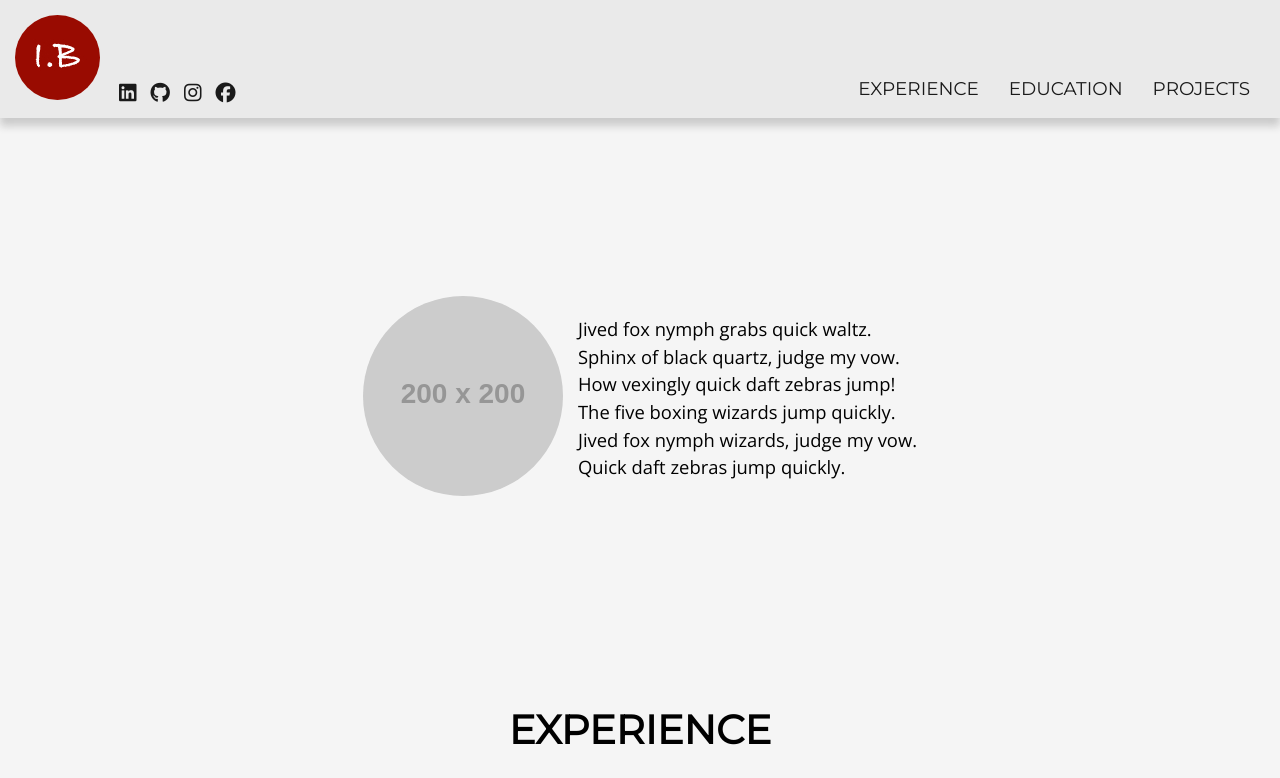
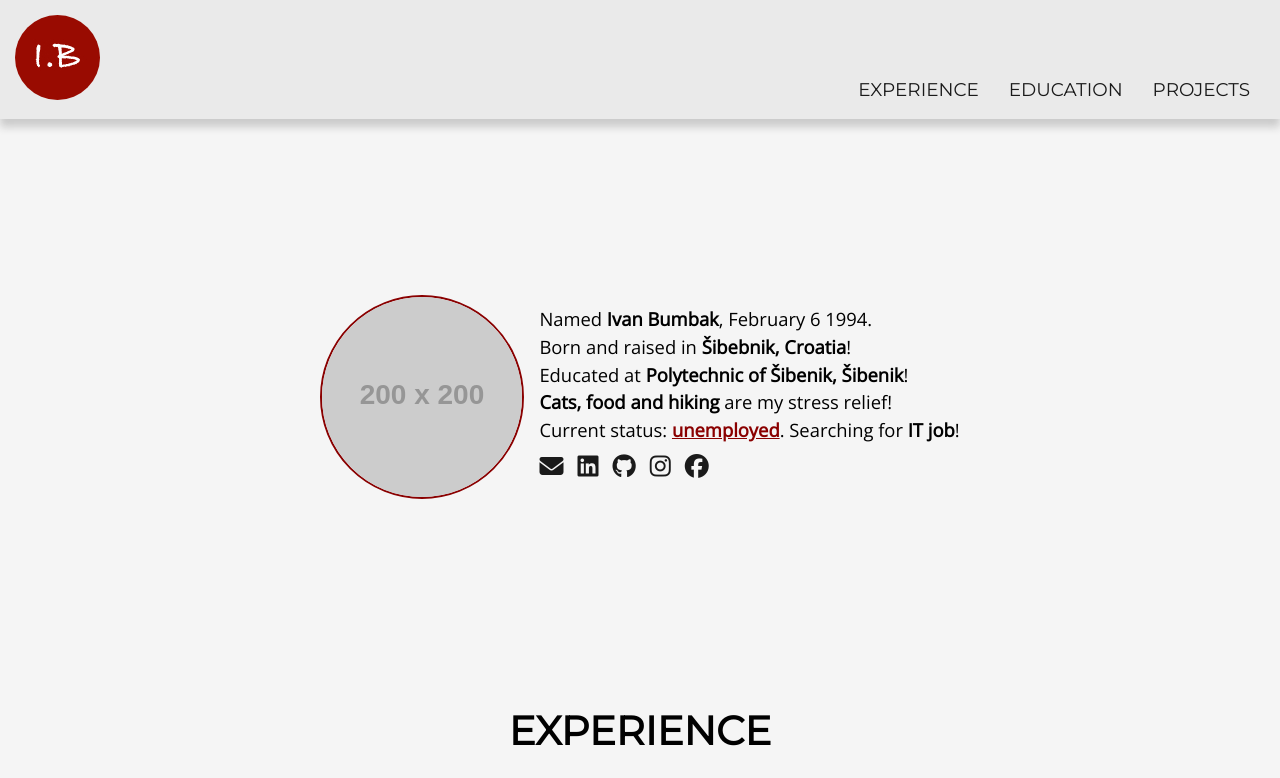
Before and after one commit to ivanbumbak/cv, a plain HTML site: page index.html in a window 1280 px wide. Shown: the top 778 px of the page. Drawn offline with nearby package versions, Linux system fonts and the light colour scheme; placeholder pictures from the web are drawn by us.

Commit message:
Add files via upload

```diff
--- a/index.html
+++ b/index.html
@@ -14,26 +14,6 @@
       <!-- Navigation logo -->
       <div class="logo-icons">
           <img id="logo-img" src="img/bradley-hand-itc.jpg">
-
-        <!-- LinkedIn icon -->
-        <a id="social-icons" title="LinkedIn Profile" href="#">
-          <i class="fab fa-linkedin"></i>
-        </a>
-
-        <!-- GitHub icon -->
-        <a id="social-icons" title="GitHub Profile" href="#">
-          <i class="fab fa-github"></i>
-        </a>
-
-        <!-- Instagram icon -->
-        <a id="social-icons" title="Instagram Profile" href="#">
-          <i class="fab fa-instagram"></i>
-        </a>
-
-        <!-- Facebook icon -->
-        <a id="social-icons" title="Facebook Profile" href="#">
-          <i class="fab fa-facebook"></i>
-        </a>
 
         <!-- Skype icon -->
         <!--<a id="social-icons" title="Skype Profile" href="#">
@@ -66,12 +46,36 @@
 
       <!-- Short biography -->
       <div class="profile-bio">
-        <p id="short-bio">Jived fox nymph grabs quick waltz.<br>
-          Sphinx of black quartz, judge my vow.<br>
-          How vexingly quick daft zebras jump!<br>
-          The five boxing wizards jump quickly.<br>
-          Jived fox nymph wizards, judge my vow.<br>
-          Quick daft zebras jump quickly.</p>
+        <p id="short-bio">Named <b>Ivan Bumbak</b>, February 6 1994.<br>
+          Born and raised in <b>Šibebnik, Croatia</b>!<br>
+          Educated at <b>Polytechnic of Šibenik, Šibenik</b>!<br>
+          <b>Cats, food and hiking</b> are my stress relief!<br>
+          Current status: <span id="job-status">unemployed</span>. Searching for <b>IT job</b>!<br></p>
+
+          <!-- Email icon -->
+          <a title="Send email" id="social-icons" href="#">
+            <i class="fas fa-envelope"></i>
+          </a>
+
+          <!-- LinkedIn icon -->
+          <a id="social-icons" title="LinkedIn Profile" href="#">
+            <i class="fab fa-linkedin"></i>
+          </a>
+
+          <!-- GitHub icon -->
+          <a id="social-icons" title="GitHub Profile" href="#">
+            <i class="fab fa-github"></i>
+          </a>
+
+          <!-- Instagram icon -->
+          <a id="social-icons" title="Instagram Profile" href="#">
+            <i class="fab fa-instagram"></i>
+          </a>
+
+          <!-- Facebook icon -->
+          <a id="social-icons" title="Facebook Profile" href="#">
+            <i class="fab fa-facebook"></i>
+          </a>
       </div>
     </div>
 
--- a/style/style.css
+++ b/style/style.css
@@ -34,26 +34,7 @@ a {
 /* Abbv image */
 #logo-img {
   border-radius: 50%;
-  margin: 15px 15px 0 15px
-}
-
-#social-icons i {
-  color: #1a1a1a;
-  font-size: 1.25em;
-  margin-right: 10px;
-  margin-bottom: 15px;
-  -webkit-transition: ease-in;
-  -moz-transition: ease-in;
-  transition: ease-in;
-  transition-duration: 0.8s;
-}
-
-#social-icons i:hover {
-  color: #8a0000;
-  -webkit-transition: ease-out;
-  -moz-transition: ease-out;
-  transition: ease-out;
-  transition-duration: 0.5s;
+  margin: 15px;
 }
 
 /* Navigation */
@@ -134,6 +115,7 @@ a {
 
 /* Main profile photo */
 #profile-img {
+  border: 2px solid #8a0000;
   border-radius: 50%;
   margin-right: 15px;
 }
@@ -143,6 +125,34 @@ a {
   font-family: 'Open Sans', sans-serif;
   font-size: 1.15em;
   line-height: 1.5;
+}
+
+/* Job status styling */
+#job-status {
+  text-decoration: underline;
+  font-weight: 600;
+  color: #8a0000;
+}
+
+/* Social icons settings */
+#social-icons i {
+  color: #1a1a1a;
+  font-size: 1.5em;
+  margin-top: 10px;
+  margin-right: 10px;
+  margin-bottom: 15px;
+  -webkit-transition: ease-in;
+  -moz-transition: ease-in;
+  transition: ease-in;
+  transition-duration: 0.8s;
+}
+
+#social-icons i:hover {
+  color: #8a0000;
+  -webkit-transition: ease-out;
+  -moz-transition: ease-out;
+  transition: ease-out;
+  transition-duration: 0.5s;
 }
 
 /* Experience section
```
